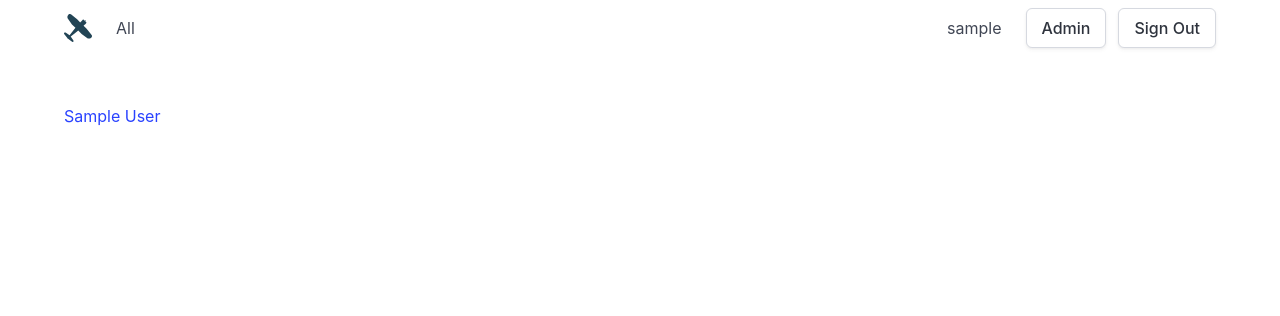
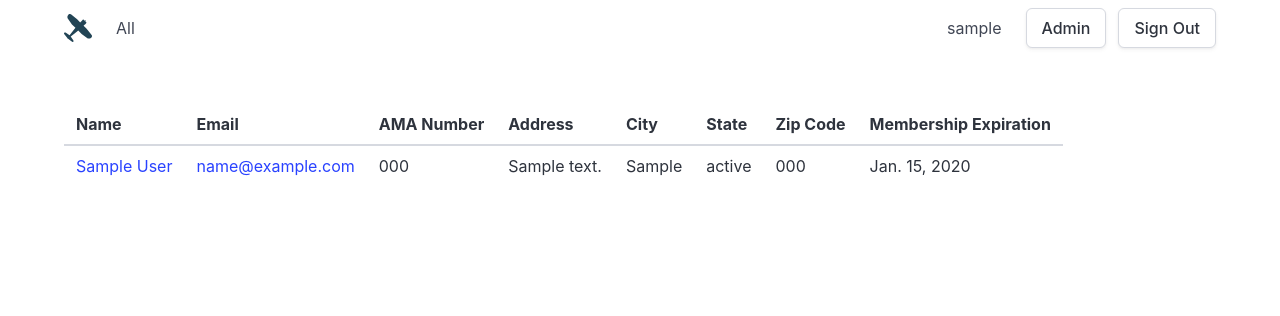
Before and after one commit to tortxof/rc-club-members-2, a Django app: page /members/ in a window 1280 px wide. Shown: the top 316 px of the page. Run offline with Django 5.2, Linux system fonts and the light colour scheme; a user stored in the database is signed in; tables that the repository leaves empty hold one stand-in row (values such as "Sample post").

Commit message:
Implement member list template

```diff
--- a/members_base/templates/members_base/member_list.html
+++ b/members_base/templates/members_base/member_list.html
@@ -3,13 +3,48 @@
 {% block title %}Members List{% endblock %}
 
 {% block content %}
-<ul>
-    {% for member in object_list %}
-    <li>
-        <a href="{% url 'member_detail' member.id %}">
-            {{ member.full_name }}
-        </a>
-    </li>
-    {% endfor %}
-</ul>
+<table class="table is-striped is-hoverable">
+    <thead>
+        <tr>
+            <th>Name</th>
+            <th>Email</th>
+            <th>AMA Number</th>
+            <th>Address</th>
+            <th>City</th>
+            <th>State</th>
+            <th>Zip Code</th>
+            <th>Membership Expiration</th>
+        </tr>
+    </thead>
+    <tbody>
+        {% for member in object_list %}
+        <tr>
+            <td>
+                <a href="{% url 'member_detail' member.id %}">
+                    {{ member.full_name }}
+                </a>
+            </td>
+            <td>
+                {% if member.email %}
+                <a
+                    href="mailto:{{ member.email }}"
+                    target="_blank"
+                    rel="noopener noreferrer"
+                >
+                    {{ member.email }}
+                </a>
+                {% else %}
+                &mdash;
+                {% endif %}
+            </td>
+            <td>{{ member.ama_number|default:"&mdash;" }}</td>
+            <td>{{ member.address|default:"&mdash;" }}</td>
+            <td>{{ member.city|default:"&mdash;" }}</td>
+            <td>{{ member.state|default:"&mdash;" }}</td>
+            <td>{{ member.zip_code|default:"&mdash;" }}</td>
+            <td>{{ member.expiration_date }}</td>
+        </tr>
+        {% endfor %}
+    </tbody>
+</table>
 {% endblock %}
```
